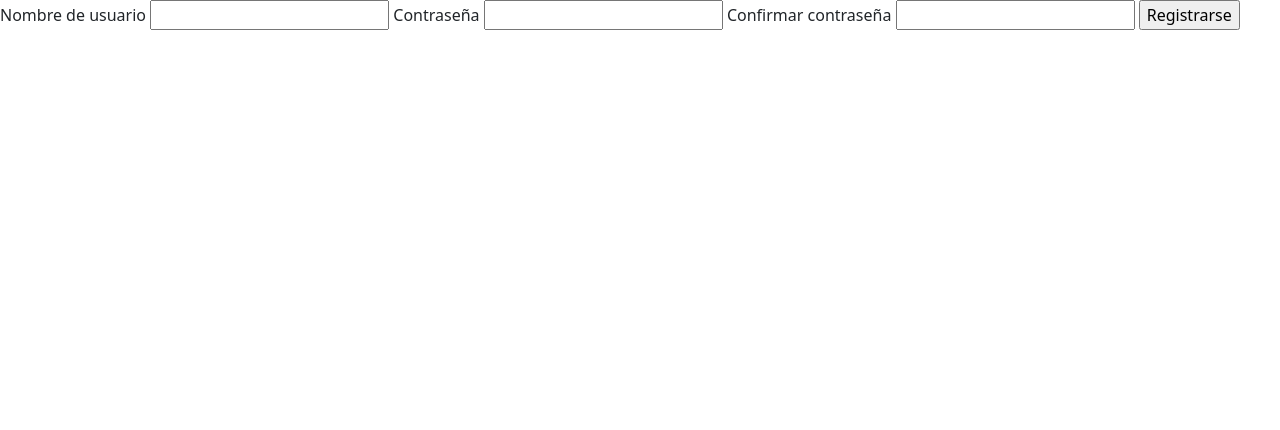
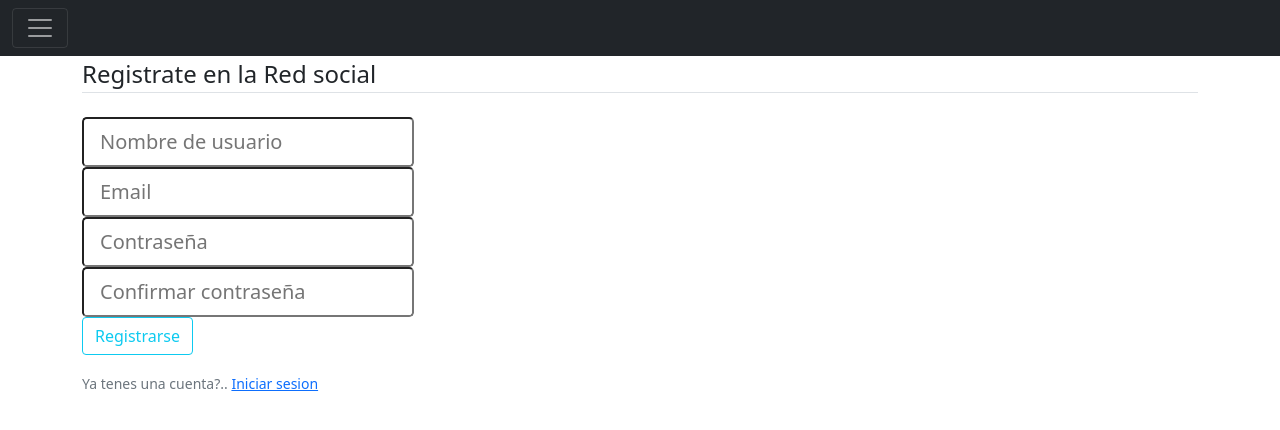
Before and after one commit to nicolasgirotti/pics_social, a Flask app: page /registration in a window 1280 px wide. Shown: the top 430 px of the page. Run offline with Flask 2, Linux system fonts and the light colour scheme; some libraries are stand-ins or nearby versions.

Commit message:
formulario register

```diff
--- a/app.py
+++ b/app.py
@@ -6,22 +6,26 @@ app = Flask(__name__)
 
 app.config['SECRET_KEY'] = 'a8a54e926a2b165d16413935e650936f'
 
+
+
 @app.route("/", methods=['GET','POST'])
 def home():
-    return render_template('index.html')
+    return render_template('index.html', title='Red social')
 
 @app.route("/account", methods=['GET','POST'])
 def account():
-    return render_template('account.html')
+    return render_template('account.html', title='Mi cuenta')
 
 @app.route("/registration", methods=['GET','POST'])
 def registration():
     form = RegistrationForm()
-    return render_template('registration.html', form=form)
+    return render_template('registration.html', title='Registro de usuarios',form=form)
 
 @app.route("/login", methods=['GET','POST'])
 def login():
-    return render_template('login.html')
+    return render_template('login.html', title='Iniciar sesion')
+
+
 
 if __name__ == '__main__':
     app.run(debug=True)
--- a/templates/layout.html
+++ b/templates/layout.html
@@ -4,7 +4,7 @@
     <meta charset="UTF-8">
     <meta http-equiv="X-UA-Compatible" content="IE=edge">
     <meta name="viewport" content="width=device-width, initial-scale=1.0">
-    <title>Document</title>
+    <title>{{ title }}</title>
 
     <link href="../static/style.css" rel="stylesheet" type="text/css">
 
@@ -20,6 +20,38 @@
     <script src="https://kit.fontawesome.com/26c5d45d54.js" crossorigin="anonymous"></script>
 </head>
 <body>
+
+  <!-- Nav bar -->
+
+  <div class="collapse" id="navbarToggleExternalContent">
+    <div class="bg-dark p-4">
+      <h5 class="text-white h4">Red social</h5>
+      <ul class="navbar-nav me-auto mb-2 mb-lg-0">
+        <li class="nav-item">
+          <a class="nav-link active" aria-current="page" href="{{ url_for('home') }}">Inicio</a>
+        </li>
+        <li class="nav-item">
+          <a class="nav-link active" aria-current="page" href="{{ url_for('registration') }}">Registro</a>
+        </li>
+        <li class="nav-item">
+          <a class="nav-link active" aria-current="page" href="{{ url_for('login') }}">Inicio de sesion</a>
+        </li>
+        <li class="nav-item">
+          <a class="nav-link active" aria-current="page" href="{{ url_for('account') }}">Mi cuenta</a>
+        </li>
+      </ul>
+    </div>
+
+  </div>
+  <nav class="navbar navbar-dark bg-dark">
+    <div class="container-fluid">
+      <button class="navbar-toggler" type="button" data-bs-toggle="collapse" data-bs-target="#navbarToggleExternalContent" aria-controls="navbarToggleExternalContent" aria-expanded="false" aria-label="Toggle navigation">
+        <span class="navbar-toggler-icon"></span>
+      </button>
+
+    </div>
+  </nav>
+
 
     {% block content %}
 
--- a/templates/registration.html
+++ b/templates/registration.html
@@ -2,14 +2,45 @@
 
 {% block content %}
 
-{{ form.username.label }}
-{{ form.username }}
-{{ form.password.label }}
-{{ form.password }}
-{{ form.confirm_password.label }}
-{{ form.confirm_password }}
 
-{{ form.submit }}
+<div class="container">
+    <div class="row">
+        <div class="col">
+            <form action="POST" action="{{ url_for('registration') }}" autocomplete="off" >
+                {{ form.hidden_tag() }}
+                <fieldset class="form-group">
+                    <legend class="border-bottom mb-4">
+                        Registrate en la Red social
+                    </legend>
+                    <div class="form-group">
+                        {{ form.username (class="form-control-lg", placeholder='Nombre de usuario', autocomplete='off') }}
+                    </div>
+                    <div class="form-group">
+                        {{ form.email (class="form-control-lg", placeholder='Email', autocomplete='off')}}
+                    </div>
+                    <div class="form-group">
+                        {{ form.password (class="form-control-lg", placeholder='Contraseña', autocomplete='off')}}
+                    </div>
+                    <div class="form-group">
+                        {{ form.confirm_password (class="form-control-lg", placeholder='Confirmar contraseña', autocomplete='off')}}
+                    </div>
+                </fieldset>
+
+                <div class="form-group">
+                    {{ form.submit (class="btn btn-outline-info")}}
+                </div>
+            </form>
+        </div>
+        <div class="pt-3">
+            <small class="text-muted">
+                Ya tenes una cuenta?..
+                <a class="ml-2" href={{url_for('login') }}> Iniciar sesion</a>
+            </small>
+        </div>
+    </div>
+</div>
+
+
 
 
 {% endblock content %}
```
